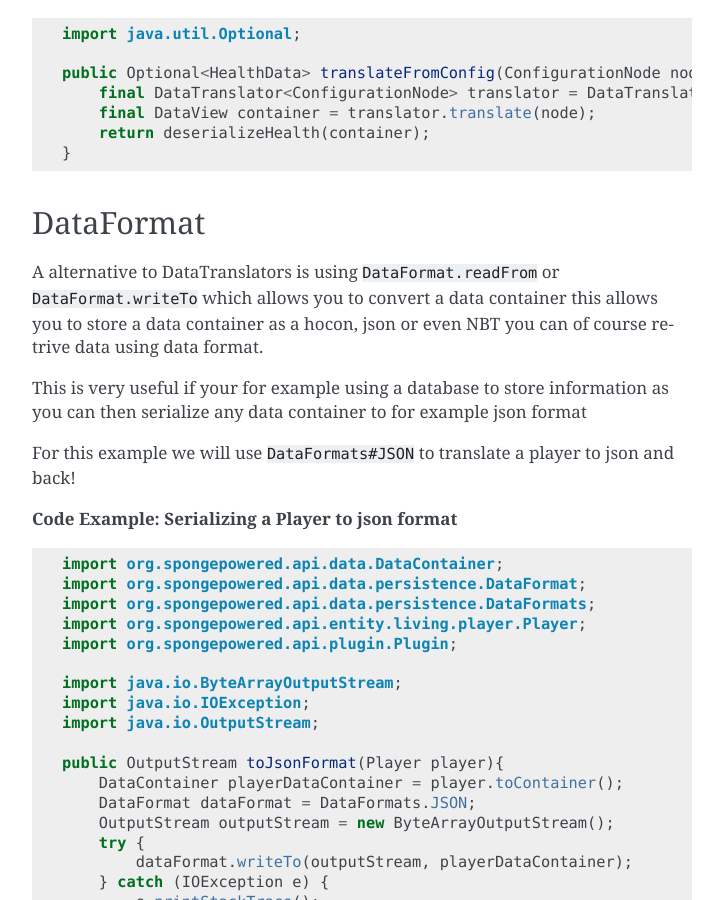
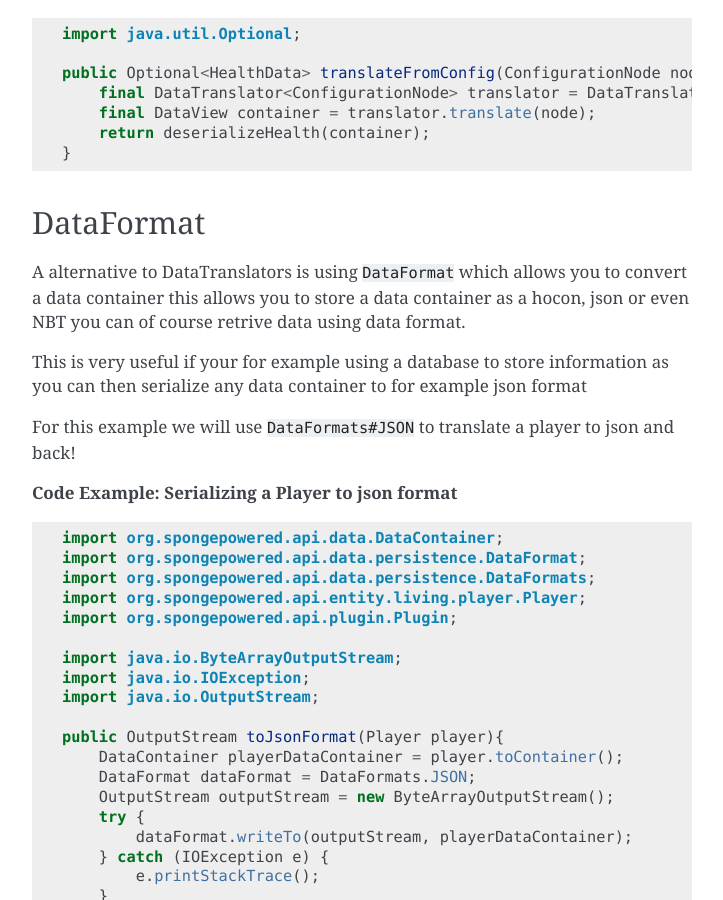
Before and after one commit to SpongePowered/SpongeDocs, a Sphinx documentation site: the page built from source/plugin/data/serialization.rst, in a window 1280 px wide and 900 px high, scrolled down 2286 px. Shown: the whole window, without its empty margins (388-1111 px from the left). Built offline with Sphinx 7.4.7, drawn with Linux system fonts in a browser that asks for light colours; pages that are not in the unit, such as notebooks, are missing from menus; cross-references to code outside the pages are shown as plain code.

Commit message:
added the javadoc imports(and cleaned up a little

```diff
--- a/source/plugin/data/serialization.rst
+++ b/source/plugin/data/serialization.rst
@@ -127,7 +129,7 @@
 
 DataFormat
 ==========
-A alternative to DataTranslators is using :javadoc:`DataFormat.readFrom` or :javadoc:`DataFormat.writeTo` which allows you to convert a data container this allows you to store a data container as a hocon, json or even NBT you can of course retrive data using data format.
+A alternative to DataTranslators is using :javadoc:`DataFormat` which allows you to convert a data container this allows you to store a data container as a hocon, json or even NBT you can of course retrive data using data format.
 
 This is very useful if your for example using a database to store information as you can then serialize any data container to for example json format
 
```
Also changed, not shown: other parts of source/plugin/data/serialization.rst (+2 -0 lines).
